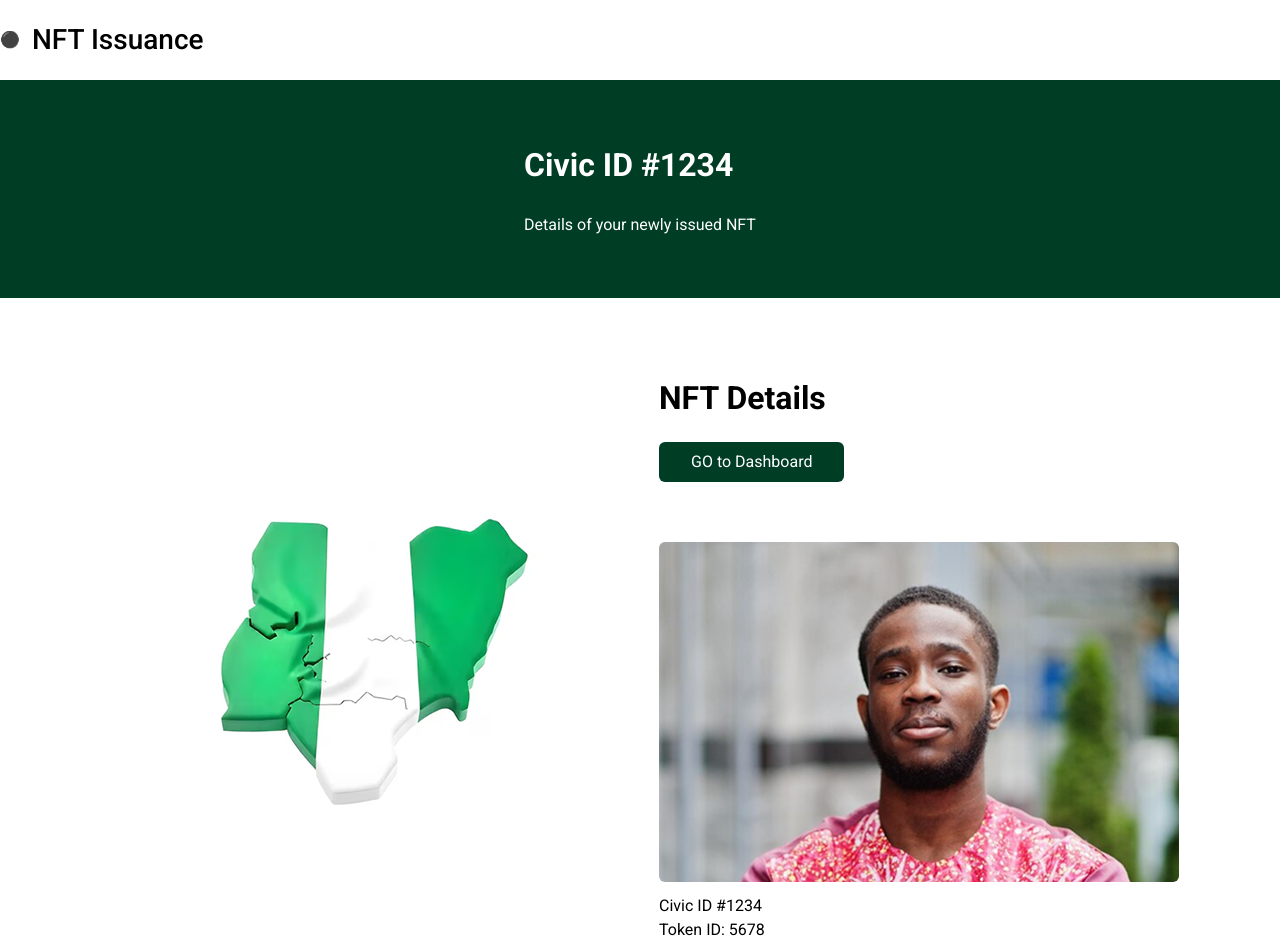
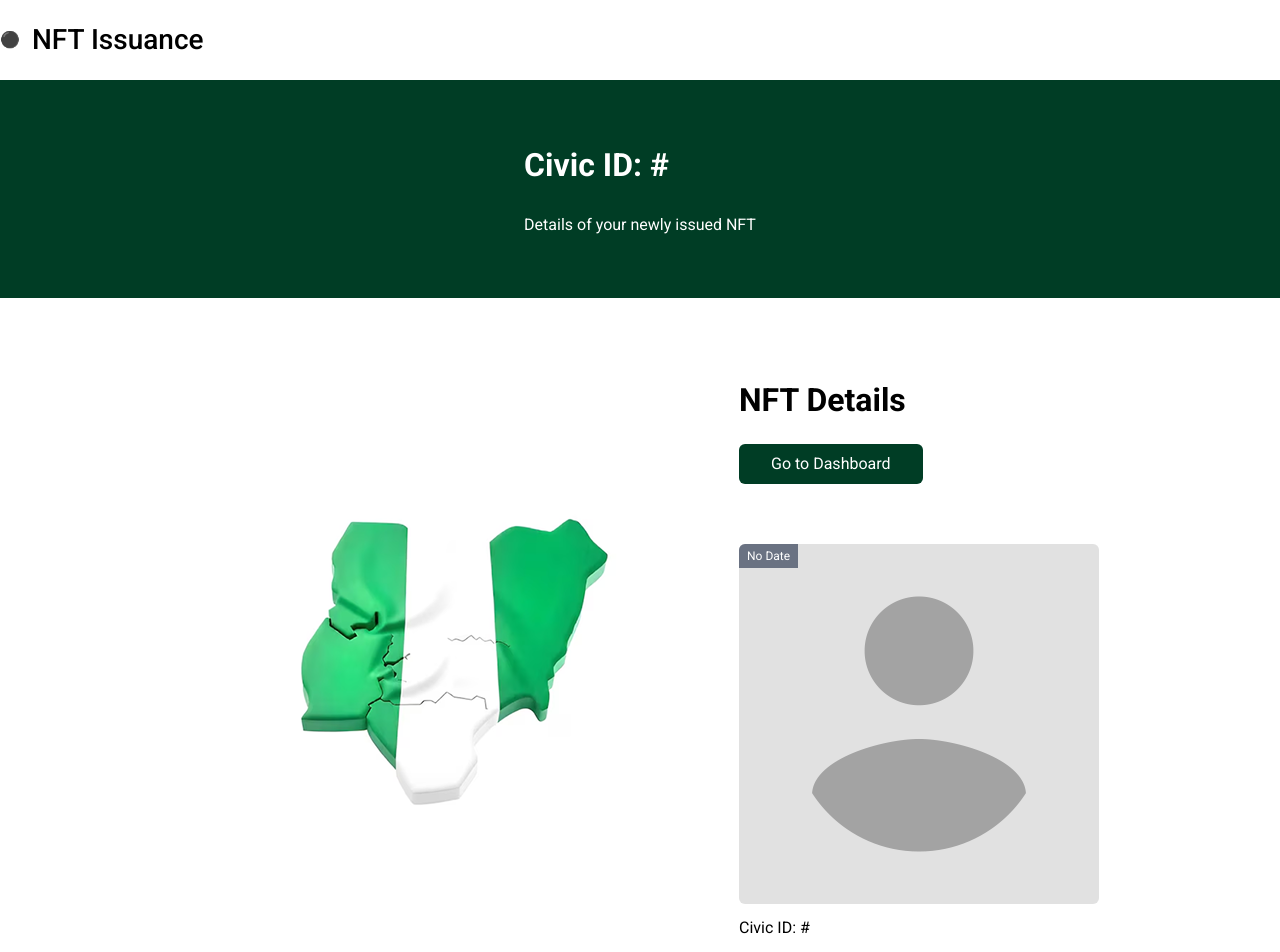
Before and after one commit to Mmeso1/CivicLink, a React (Vite) app: page /nftIssuance in a window 1280 px wide. Shown: the top 952 px of the page. Built offline with nearby package versions, Linux system fonts and the light colour scheme.

Commit message:
done with minitng in web3

```diff
--- a/src/components/MintLayout.tsx
+++ b/src/components/MintLayout.tsx
@@ -1,8 +1,10 @@
 import { Link, Outlet } from "react-router-dom";
-import { FaBars } from "react-icons/fa";
-import mintID from "../assets/images/mintID.svg";
+import { FaBars, FaUserCircle } from "react-icons/fa";
+import userStore from "../store/userStore";
 
 const MintLayout = () => {
+  const { isMinted } = userStore();
+
   return (
     <section className="flex flex-col lg:flex-row font-[Open Sans]">
       <aside className="w-[15%] hidden lg:block overflow-hidden bg-home min-h-screen">
@@ -12,7 +14,9 @@ const MintLayout = () => {
           </h1>
           {/* Update this once the Mint ID page has been made functional */}
           <li className="list-none text-[0.8rem] mt-10">
-            <Link to="/dashboard/home">Account</Link>
+            <Link to={isMinted ? "/nftIssuance" : "/dashboard/home"}>
+              Account
+            </Link>
           </li>
           <li className="list-none text-[0.8rem] mt-10">
             <Link to="/dashboard/home">Dashboard</Link>
@@ -32,7 +36,7 @@ const MintLayout = () => {
         <header className="h-[80px] flex items-center justify-center border-b-[1px] border-gray-300">
           <div className="w-[90%]  flex justify-between items-center">
             <div className="flex items-center gap-2">
-              <img src={mintID} alt="mint pfp" />
+              <FaUserCircle className="text-4xl text-gray-500" />
               <h1 className="text-2xl font-bold">Civic Mint ID</h1>
             </div>
 
--- a/src/components/WalletModal.tsx
+++ b/src/components/WalletModal.tsx
@@ -72,6 +72,8 @@ const WalletModal: React.FC<WalletModalProps> = ({ isOpen, onClose }) => {
     return () => clearTimeout(searchTimeout);
   }, [providers, isOpen]);
 
+  console.log(selectedWallet);
+
   if (!isOpen) return null;
 
   return (
--- a/src/pages/civicMint.tsx
+++ b/src/pages/civicMint.tsx
@@ -50,16 +50,20 @@ function CivicIdMint() {
 
       const generatedId = generateUserId();
 
+      // Access the nested data object
+      const mintData = response.data.data;
+
       user.handleMintingSuccess({
         id: generatedId,
-        name: formData.fullName,
-        role: formData.role,
-        recipient: response.data.recipient,
-        issueDate: response.data.issueDate,
-        transactionHash: response.data.transactionHash,
+        name: mintData.name,
+        role: mintData.role,
+        recipient: mintData.receipient, // Note: Ensure the spelling matches the API response
+        issueDate: mintData.issueDate,
+        transactionHash: mintData.transactionHash,
       });
 
-      // console.log(response.data);
+      console.log("Minting successful:", response.data);
+      console.log("Issue Date:", mintData.issueDate); // Correctly log the issue date
       navigate("/nftIssuance");
     } catch (error) {
       console.error("Error minting Civic ID:", error);
--- a/src/pages/dashboard.tsx
+++ b/src/pages/dashboard.tsx
@@ -3,17 +3,27 @@ import pots from "../assets/images/Pots.svg";
 import star from "../assets/images/star.png";
 import card from "../assets/images/wallet.png";
 import { Link } from "react-router-dom";
+import userStore from "../store/userStore";
 
 const Dashboard = () => {
+  const { isMinted } = userStore();
+
   return (
     <div className="open-sans ">
       <section className="flex flex-col items-center justify-center mt-10 gap-10">
         <p className="text-4xl font-bold">Let’s Create Your Civic ID</p>
-        <Link to="/dashboard/civic-id-mint">
+        <Link
+          to={isMinted ? "/dashboard/nftIssuancee" : "/dashboard/civic-id-mint"}
+        >
           <button className="px-4 py-2 text-white bg-[#003D25] rounded-md w-36 cursor-pointer">
-            Mint Civic ID
+            {isMinted ? "View Account" : "Mint Civic ID"}
           </button>
         </Link>
+        {/* <Link to="/dashboard/civic-id-mint">
+          <button className="px-4 py-2 text-white bg-[#003D25] rounded-md w-36 cursor-pointer">
+            "Mint Civic ID"
+          </button>
+        </Link> */}
       </section>
       <div className="mt-28">
         <section className="flex flex-col items-center justify-center mt-10 mb-14">
--- a/src/pages/nftIssuance.tsx
+++ b/src/pages/nftIssuance.tsx
@@ -1,4 +1,10 @@
+import userStore from "../store/userStore";
+import { Link } from "react-router-dom";
+import pfp from "../assets/images/placeholder.png";
+
 function NftIssuance() {
+  const user = userStore();
+
   return (
     <section className="font-[Roboto]">
       <header className="h-[80px] container mx-auto flex items-center ">
@@ -8,25 +14,29 @@ function NftIssuance() {
 
       <section className="bg-home text-white h-[218px] flex flex-col items-center gap-[60px] justify-center">
         <div className="h-[96px] flex flex-col gap-[24px]">
-          <p className=" font-bold text-[2rem]">Civic ID #1234</p>
+          <p className=" font-bold text-[2rem]">Civic ID: #{user.id}</p>
           <p>Details of your newly issued NFT</p>
         </div>
       </section>
 
       <section className="min-h-[720px] w-[90%] mx-auto md:mt-0 mt-10 flex flex-col md:flex-row items-center justify-center gap-x-7">
         <img src="/map-flag.png" alt="Flag of Nigeria" />
-        <div className="mt-15 md:mt-0">
+        <div className="mt-15 md:mt-0 flex flex-col items-start">
           <p className="font-bold text-[2rem]">NFT Details</p>
-          <button className="text-white mt-5 mb-15 bg-home py-2 px-8 rounded-[6px]">
-            GO to Dashboard
-          </button>
-          <img
-            src="/nft-register.png"
-            className="rounded-[6px]"
-            alt="Flag of Nigeria"
-          />
-          <p className="mt-3 font-[Open Sans]">Civic ID #1234</p>
-          <p className="font-[Open Sans]">Token ID: 5678</p>
+          <Link to="/dashboard/home">
+            <button className="text-white mt-5 mb-15 bg-home py-2 px-8 rounded-[6px] cursor-pointer">
+              Go to Dashboard
+            </button>
+          </Link>
+
+          <div className="relative inline-block">
+            <img src={pfp} className="rounded-[6px]" alt="profile picture" />
+            <div className="absolute top-0 left-0 bg-gray-500 text-white text-xs px-2 py-1 rounded-tl-[6px]">
+              {user.issueDate ? user.issueDate : "No Date"}
+            </div>
+          </div>
+          <p className="mt-3 font-[Open Sans]">Civic ID: #{user.id}</p>
+          {/* <p className="font-[Open Sans]">Token ID: 5678</p> */}
         </div>
       </section>
 
@@ -37,7 +47,7 @@ function NftIssuance() {
             <p>
               <span>🔑</span> wallet address
             </p>
-            <p>0x1234abcd</p>
+            <p>{user.walletAddress ? user.walletAddress : "...."}</p>
           </div>
         </div>
       </section>
--- a/src/store/userStore.tsx
+++ b/src/store/userStore.tsx
@@ -10,6 +10,7 @@ type userStoreType = {
   transactionHash: string;
   isMinted: boolean;
   isConnected: boolean;
+  walletAddress: string;
   setMintingDetails: (name: string, role: string) => void;
   handleMintingSuccess: (data: {
     id: string;
@@ -34,6 +35,7 @@ const userStore = create<userStoreType>()(
       transactionHash: "",
       isMinted: false,
       isConnected: false,
+      walletAddress: "",
 
       setMintingDetails: (name, role) => set(() => ({ name, role })),
 
@@ -46,6 +48,7 @@ const userStore = create<userStoreType>()(
           issueDate: data.issueDate,
           transactionHash: data.transactionHash,
           isMinted: true,
+          walletAddress: data.recipient,
         })),
 
       isConnectedWallet: (status) => set(() => ({ isConnected: status })),
@@ -60,6 +63,7 @@ const userStore = create<userStoreType>()(
           transactionHash: "",
           isMinted: false,
           isConnected: false,
+          walletAddress: "",
         })),
     }),
     {
```
Also changed, not shown: src/assets/images/placeholder.png (added).
